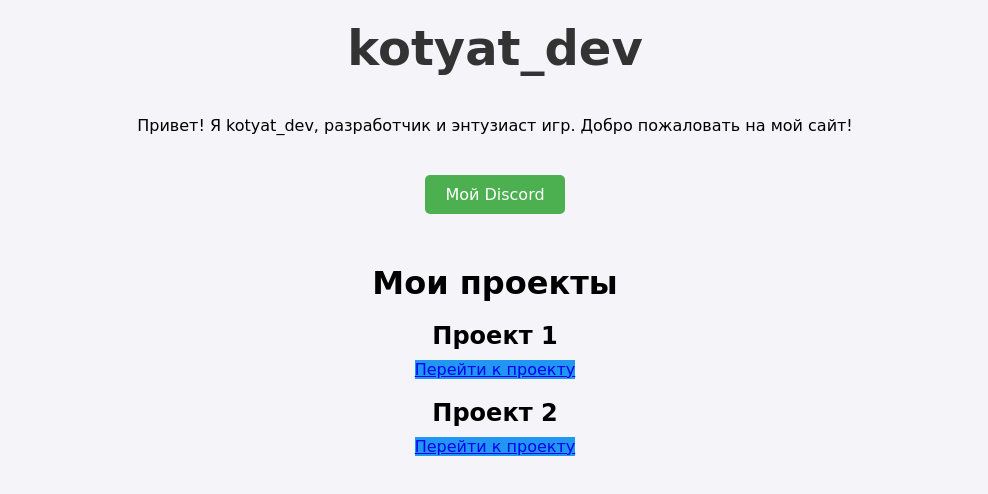
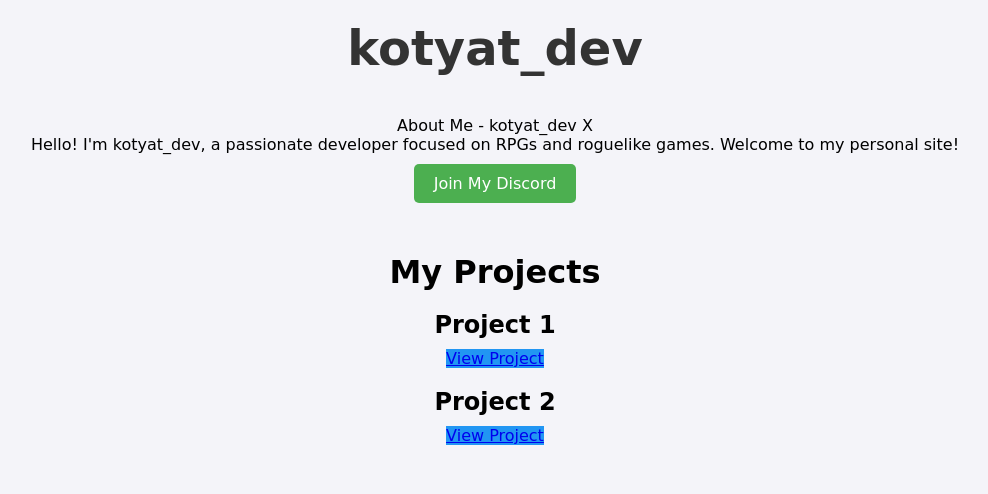
Before and after one commit to kotyat-dev/kotyat-dev.github.io, a plain HTML site: page index.html in a window 1280 px wide. Shown: the whole page, without its empty margins (145-1133 px from the left). Drawn offline with Linux system fonts and the light colour scheme; a script that the page names is missing.

Commit message:
Update index.html

```diff
--- a/index.html
+++ b/index.html
@@ -11,23 +11,29 @@
         <h1 id="nickname">kotyat_dev</h1>
     </header>
 
-    <section class="description">
-        <p>Привет! Я kotyat_dev, разработчик и энтузиаст игр. Добро пожаловать на мой сайт!</p>
+    <section class="about-me-window">
+        <div class="window-header">
+            <span>About Me - kotyat_dev</span>
+            <span class="close-btn">X</span>
+        </div>
+        <div class="window-content">
+            <p>Hello! I'm kotyat_dev, a passionate developer focused on RPGs and roguelike games. Welcome to my personal site!</p>
+        </div>
     </section>
 
     <section class="links">
-        <a href="https://discord.com" class="button" target="_blank">Мой Discord</a>
+        <a href="https://discord.com" class="button" target="_blank">Join My Discord</a>
     </section>
 
     <section class="projects">
-        <h2>Мои проекты</h2>
+        <h2>My Projects</h2>
         <div class="project">
-            <h3>Проект 1</h3>
-            <a href="https://example.com" class="button" target="_blank">Перейти к проекту</a>
+            <h3>Project 1</h3>
+            <a href="https://example.com" class="button" target="_blank">View Project</a>
         </div>
         <div class="project">
-            <h3>Проект 2</h3>
-            <a href="https://example.com" class="button" target="_blank">Перейти к проекту</a>
+            <h3>Project 2</h3>
+            <a href="https://example.com" class="button" target="_blank">View Project</a>
         </div>
     </section>
 
```
